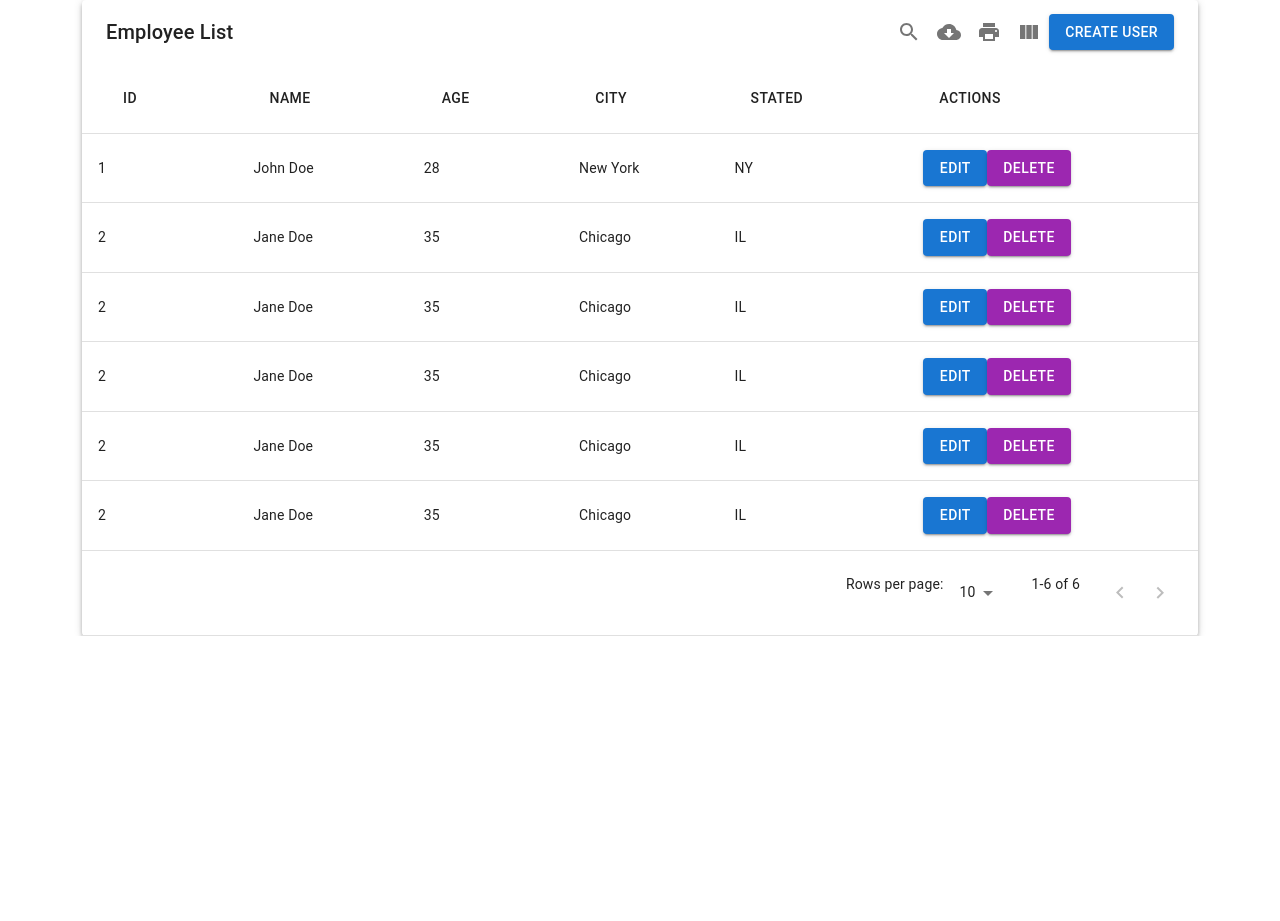
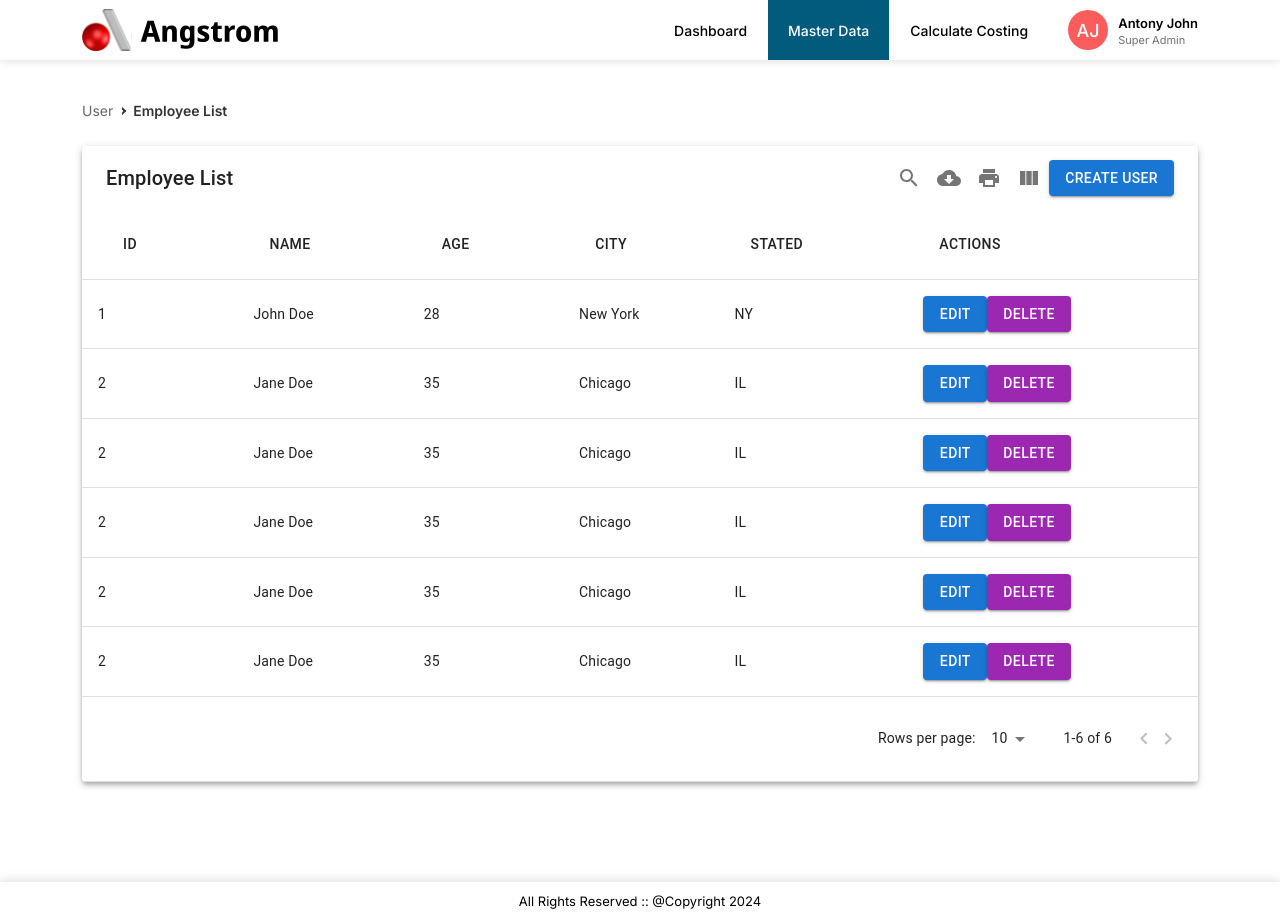
Before and after one commit to aneeshchandhre/angstrom, a Next.js app: page /user/list in a window 1280 px wide. Before the commit the page ends 800 px from the top, so only its background shows below. Built offline with nearby package versions, Linux system fonts and the light colour scheme.

Commit message:
Latest Update

```diff
--- a/src/pages/user/list.js
+++ b/src/pages/user/list.js
@@ -3,9 +3,9 @@ import { useRouter } from 'next/router';
 import React from 'react';
 import MUIDataTable from "mui-datatables";
 import Button from "@mui/material/Button";
-
-
-
+import Link from 'next/link';
+import Footer from '@/components/layout/footer';
+import Header from '@/components/layout/header';
 
 const UserList = () => {
 
@@ -105,16 +105,19 @@ const UserList = () => {
 
   return (
     <div>
-
-       <div className="container">
-
-      <MUIDataTable
-      title={"Employee List"}
-      data={data}
-      columns={columns}
-      options={options}
-    />
-       </div>
+      <Header />
+      <div className="container">
+        <div className='page_wrapp'>
+          <div className='pageHeadingArea'>
+              <div className='breadcrumb_wrapp'>
+                  <Link href="./masterData">User</Link> <span>Employee List</span>
+              </div>
+              {/* <h2 className='page_heading'>Employee List</h2> */}
+          </div>
+          <MUIDataTable title={"Employee List"} data={data} columns={columns} options={options} />
+          </div>
+      </div>
+       <Footer />
     </div>
   );
 };
--- a/src/styles/layout.scss
+++ b/src/styles/layout.scss
@@ -339,3 +339,33 @@ nav {
         min-height: 100px;
     }
 }
+
+// BOF Data Table CSS
+.css-2ulfj5-MuiTypography-root {
+    font-weight: 500;
+    font-size: 20px;
+}
+.css-1ygcj2i-MuiTableCell-root, .css-1ex1afd-MuiTableCell-root {
+    padding: 5px 15px;
+}
+.tss-1fbujeu-MUIDataTableHeadCell-toolButton {
+    padding: 0 8px;
+}
+.tss-1fbujeu-MUIDataTableHeadCell-toolButton {
+    font-weight: 600;
+    color: #666;
+    font-size: 12px;
+}
+.css-sghohy-MuiButtonBase-root-MuiButton-root, .css-zcbmsk-MuiButtonBase-root-MuiButton-root {
+    padding: 3px 10px;
+    font-size: 10px;
+    margin: 0 5px;
+    border: none;
+}
+.css-pdct74-MuiTablePagination-selectLabel, .css-levciy-MuiTablePagination-displayedRows {
+    margin: 0;
+}
+.css-zylse7-MuiButtonBase-root-MuiIconButton-root.Mui-disabled {
+    padding: 0;
+}
+// EOF Data Table CSS
--- a/src/styles/responsive.scss
+++ b/src/styles/responsive.scss
@@ -1,3 +1,11 @@
+@media (min-width: 600px) {
+    .css-hyum1k-MuiToolbar-root {
+        padding: 0 15px;
+    }
+    .css-11mde6h-MuiPaper-root {
+        border-radius: 10px;
+    }
+}
 @media (max-width: 1399px) {
     .subMenusWrapper {
         .subMenu {
```
